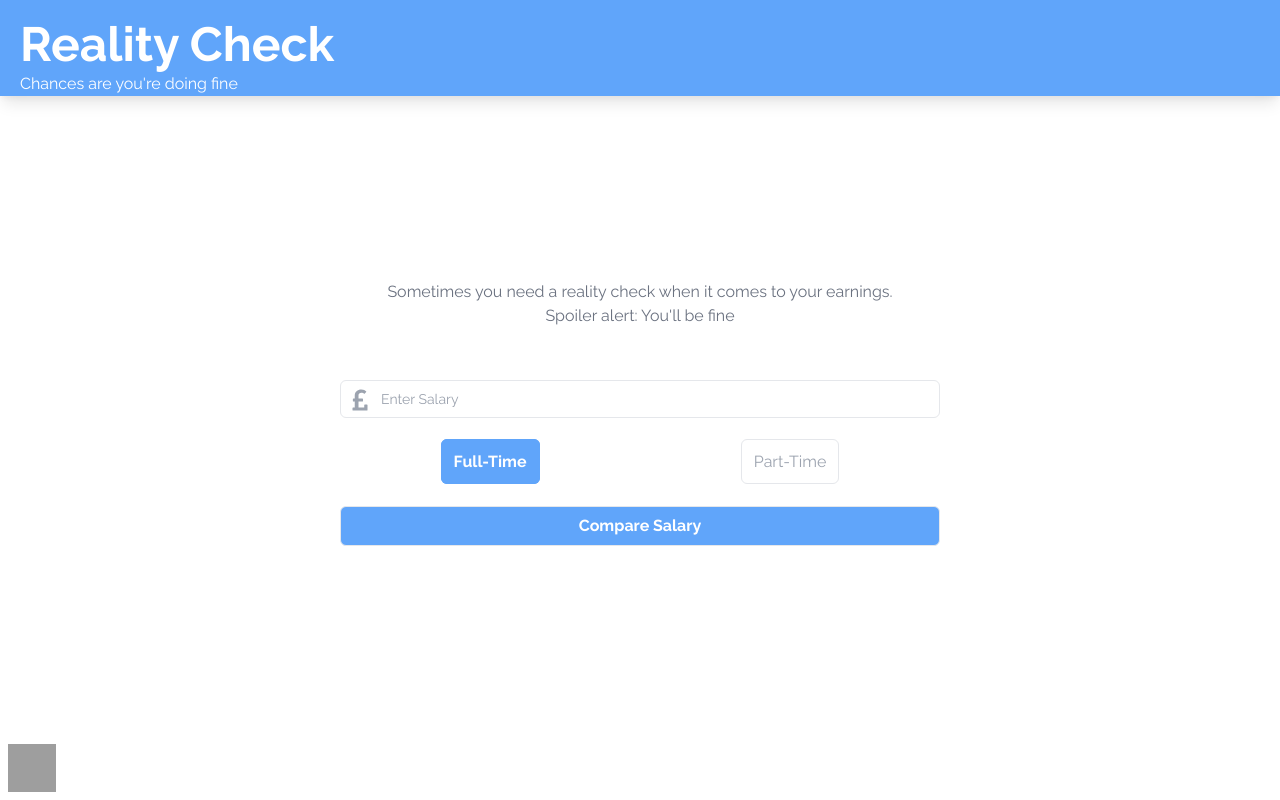
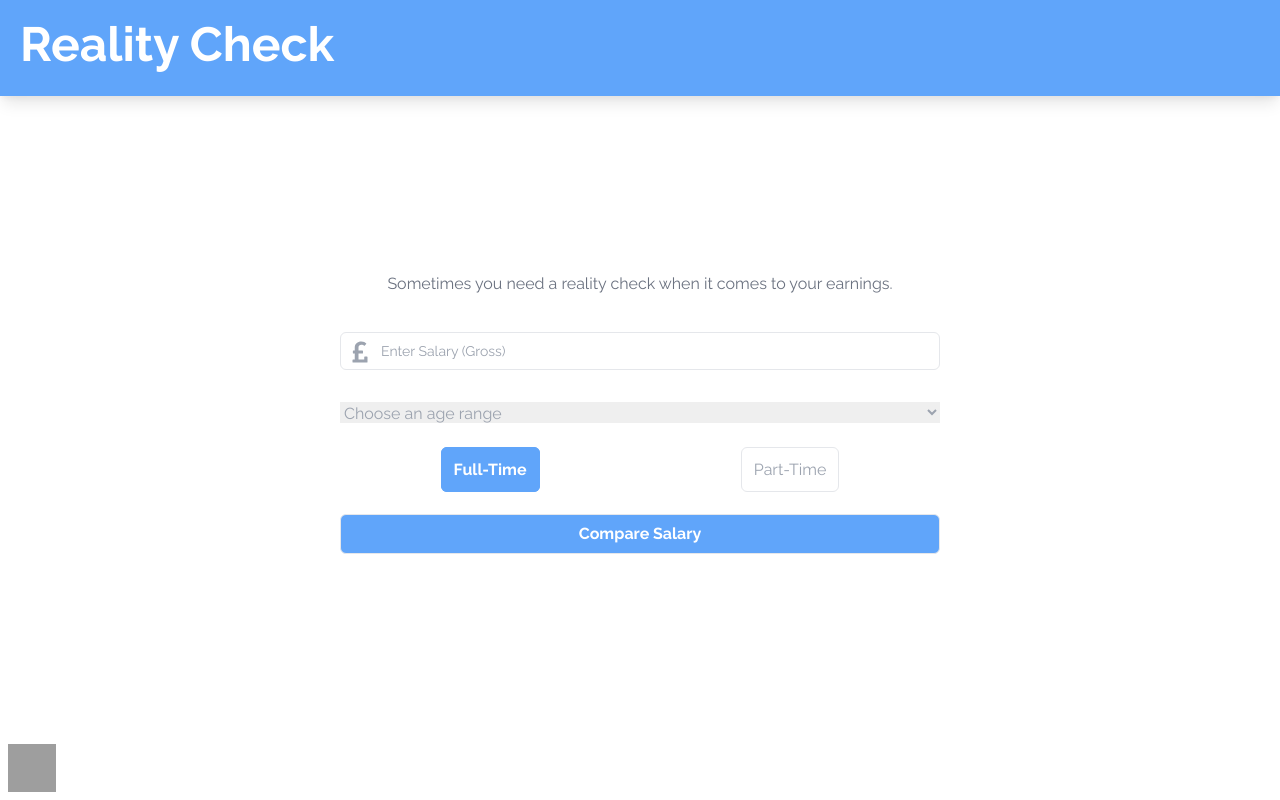
Before and after one commit to cupton15/reality-check, a React (Create React App) app: page / in a window 1280 px wide. Built offline with nearby package versions, Linux system fonts and the light colour scheme; grey boxes are pictures that could not be loaded.

Commit message:
adding age range data + select and removing some of the more patronising comments

```diff
--- a/src/App.tsx
+++ b/src/App.tsx
@@ -26,12 +26,11 @@ function App(): JSX.Element {
       <div className="App flex flex-col self-center items-center justify-items-center">
         {!submitted && (
           <>
-            <div className="mb-8 px-4">
+            <div className="mb-4 px-4">
               <p>
                 Sometimes you need a reality check when it comes to your
                 earnings.
               </p>
-              <p>Spoiler alert: You&apos;ll be fine</p>
             </div>
 
             <SalaryCheckForm onSubmit={onSubmit} />
--- a/src/components/header/Header.tsx
+++ b/src/components/header/Header.tsx
@@ -4,7 +4,6 @@ export default function Header(): JSX.Element {
   return (
     <header className="p-5 bg-blue-400 text-white shadow-lg leading-loose">
       <h1 className="font-bold text-3xl md:text-5xl">Reality Check</h1>
-      <p>Chances are you&apos;re doing fine</p>
     </header>
   );
 }
--- a/src/components/salary check form/SalaryCheckForm.tsx
+++ b/src/components/salary check form/SalaryCheckForm.tsx
@@ -18,13 +18,13 @@ const schema = yup.object().shape({
     .transform((x) => (Number.isNaN(x) ? undefined : x))
     .positive('Must provide a positive salary')
     .required('Must provide a salary'),
+  ageRange: yup.string().required('Must select an age range'),
 });
 
 export default function SalaryCheckForm({ onSubmit }: FormProps): JSX.Element {
   const {
     register,
     handleSubmit,
-    getValues,
     formState: { errors },
   } = useForm<JobInformation>({ resolver: yupResolver(schema) });
   const submitHandler = handleSubmit((data) => onSubmit(data));
@@ -43,8 +43,8 @@ export default function SalaryCheckForm({ onSubmit }: FormProps): JSX.Element {
           <input
             id="salary"
             type="text"
-            placeholder="Enter Salary"
-            aria-label="Enter Salary"
+            placeholder="Enter Salary (Gross)"
+            aria-label="Enter Salary (Gross)"
             aria-invalid={errors.salary ? 'true' : 'false'}
             className="focus:border-blue-500 focus:ring-1 focus:ring-blue-500 focus:outline-none w-full border border-gray-200 rounded-md text-sm placeholder-gray-400 py-2 pl-10"
             defaultValue=""
@@ -53,6 +53,26 @@ export default function SalaryCheckForm({ onSubmit }: FormProps): JSX.Element {
         </label>
         {errors.salary && (
           <ValidationMessage>{errors.salary.message}</ValidationMessage>
+        )}
+      </div>
+      <div>
+        <label htmlFor="age-select" className="sr-only">
+          Select age range
+        </label>
+        <select id="age-select" {...register('ageRange')} className="w-full">
+          <option value="">Choose an age range</option>
+          <option value="All" defaultChecked>
+            All
+          </option>
+          <option value="18-21">18-21</option>
+          <option value="22-29">22-39</option>
+          <option value="30-39">30-39</option>
+          <option value="40-49">40-49</option>
+          <option value="50-59">50-59</option>
+          <option value="60+">60+</option>
+        </select>
+        {errors.ageRange && (
+          <ValidationMessage>{errors.ageRange.message}</ValidationMessage>
         )}
       </div>
       <div className="flex justify-around">
--- a/src/components/salary results/SalaryResults.tsx
+++ b/src/components/salary results/SalaryResults.tsx
@@ -11,7 +11,14 @@ type ResultProps = {
 
 export default function SalaryResults({ jobInfo }: ResultProps): JSX.Element {
   const salaryData =
-    jobInfo.type === 'FullTime' ? ukJobData.fullTime[0] : ukJobData.partTime[0];
+    jobInfo.type === 'FullTime'
+      ? ukJobData.fullTime[0].ageRanges[0].all
+      : ukJobData.partTime[0].ageRanges[0].all;
+
+  if (salaryData === undefined) {
+    return <></>;
+  }
+
   return (
     <div className="flex flex-col items-center text-xl md:text-4xl p-5 gap-y-2">
       <MedianText
--- a/src/data/UK salaries.json
+++ b/src/data/UK salaries.json
@@ -2,6 +2,9 @@
   "fullTime": [
     {
       "location": "United Kingdom",
+      "ageRanges": [
+        {
+          "all": {
             "medianSalary": 31461,
             "percentiles": [
               { "percentile": "10th", "value": 18001 },
@@ -16,10 +19,46 @@
               { "percentile": "90th", "value": 62589 }
             ]
           }
+        },
+        {
+          "18-21": {
+            "medianSalary": 18087
+          }
+        },
+        {
+          "22-29": {
+            "medianSalary": 26096
+          }
+        },
+        {
+          "30-39": {
+            "medianSalary": 32965
+          }
+        },
+        {
+          "40-49": {
+            "medianSalary": 35904
+          }
+        },
+        {
+          "50-59": {
+            "medianSalary": 33231
+          }
+        },
+        {
+          "60+": {
+            "medianSalary": 28854
+          }
+        }
+      ]
+    }
   ],
   "partTime": [
     {
       "location": "United Kingdom",
+      "ageRanges": [
+        {
+          "all": {
             "medianSalary": 11234,
             "percentiles": [
               { "percentile": "10th", "value": 3764 },
@@ -34,5 +73,38 @@
               { "percentile": "90th", "value": 25910 }
             ]
           }
+        },
+        {
+          "18-21": {
+            "medianSalary": 6514
+          }
+        },
+        {
+          "22-29": {
+            "medianSalary": 10507
+          }
+        },
+        {
+          "30-39": {
+            "medianSalary": 12167
+          }
+        },
+        {
+          "40-49": {
+            "medianSalary": 12284
+          }
+        },
+        {
+          "50-59": {
+            "medianSalary": 11914
+          }
+        },
+        {
+          "60+": {
+            "medianSalary": 10505
+          }
+        }
       ]
     }
+  ]
+}
--- a/src/types/JobInformation.ts
+++ b/src/types/JobInformation.ts
@@ -1,4 +1,5 @@
 export default interface JobInformation {
   salary: number;
   type: 'FullTime' | 'PartTime';
+  ageRange: 'All' | '18-21' | '22-30' | '31-39' | '40-49' | '50-59' | '60+';
 }
```
Lines whose indentation alone changed are shown as unchanged.
